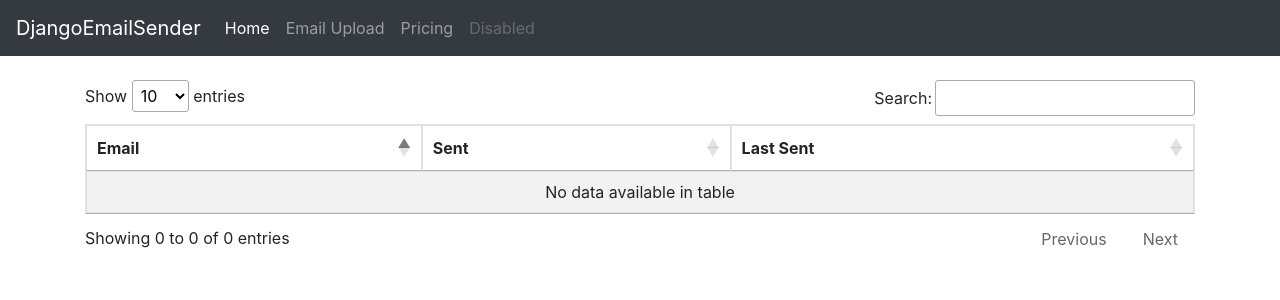
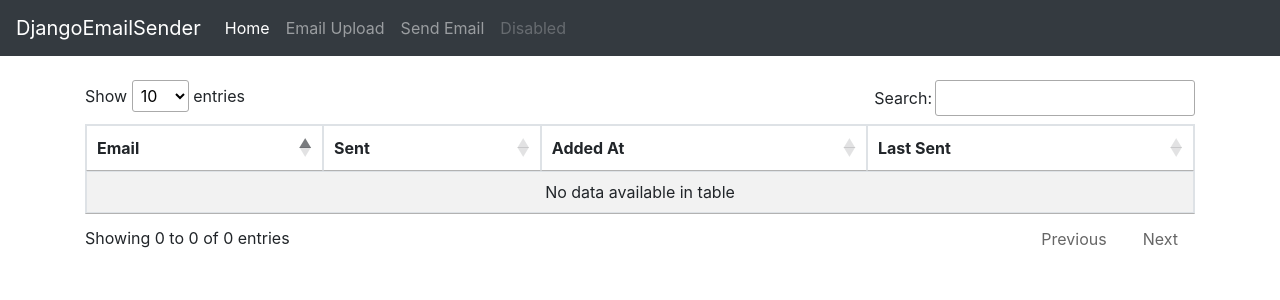
Before and after one commit to ArRosid/DjangoSendMail, a Django app: page / in a window 1280 px wide. Shown: the top 300 px of the page. Run offline with Django 3.2, Linux system fonts and the light colour scheme; data that the repository does not hold is empty; some libraries are stand-ins or nearby versions.

Commit message:
Added send email feature

```diff
--- a/send_mail/models.py
+++ b/send_mail/models.py
@@ -4,6 +4,7 @@ from django.db import models
 class EmailList(models.Model):
     email = models.EmailField(max_length=100, unique=True)
     send = models.BooleanField(default=False)
+    added_at = models.DateTimeField(auto_now_add=True)
     last_send = models.DateTimeField(null=True, blank=True)
 
     def __str__(self):
--- a/send_mail/urls.py
+++ b/send_mail/urls.py
@@ -4,5 +4,6 @@ from . import views
 
 urlpatterns = [
     path('', views.home, name='home'),
-    path('upload/', views.upload_email, name='upload_email')
+    path('upload/', views.upload_email, name='upload_email'),
+    path('send/', views.send_email, name='send_email')
 ]
--- a/send_mail/views.py
+++ b/send_mail/views.py
@@ -5,7 +5,8 @@ from . import models
 from . import utils
 
 def home(request):
-    email_list = models.EmailList.objects.all()
+    email_list = models.EmailList.objects.all().order_by('added_at')
+    print(email_list)
     context = {
         'email_list': email_list
     }
@@ -18,3 +19,11 @@ def upload_email(request):
         utils.handle_upload_email(email_file)
 
     return render(request, 'send_mail/email_upload.html')
+
+
+def send_email(request):
+    if request.method == 'POST':
+        number_of_email = request.POST['email_count']
+        utils.send_email(number_of_email)
+
+    return render(request, 'send_mail/send_email.html')
--- a/templates/base.html
+++ b/templates/base.html
@@ -21,7 +21,7 @@
         <div class="navbar-nav">
           <a class="nav-item nav-link active" href="{% url 'home' %}">Home <span class="sr-only">(current)</span></a>
           <a class="nav-item nav-link" href="{% url 'upload_email' %}">Email Upload</a>
-          <a class="nav-item nav-link" href="#">Pricing</a>
+          <a class="nav-item nav-link" href="{% url 'send_email' %}">Send Email</a>
           <a class="nav-item nav-link disabled" href="#" tabindex="-1" aria-disabled="true">Disabled</a>
         </div>
       </div>
--- a/templates/send_mail/email_upload.html
+++ b/templates/send_mail/email_upload.html
@@ -10,8 +10,4 @@
     <button type="submit">Upload</button>
   </form>
 
-  {% if uploaded_file_url %}
-    <p>File uploaded at: <a href="{{ uploaded_file_url }}">{{ uploaded_file_url }}</a></p>
-  {% endif %}
-
 {% endblock %}
--- a/templates/send_mail/home.html
+++ b/templates/send_mail/home.html
@@ -7,14 +7,17 @@
             <tr>
                 <th>Email</th>
                 <th>Sent</th>
+                <th>Added At</th>
                 <th>Last Sent</th>
+
             </tr>
         </thead>
         <tbody>
             {% for email in email_list %}
                 <tr>
                     <td>{{ email.email }}</td>
-                    <td>{{ emai.send }}</td>
+                    <td>{{ email.send }}</td>
+                    <td>{{ email.added_at }}</td>
                     <td>{{ email.last_send }}</td>
             {% endfor %}
         </tbody>
```
Also changed, not shown: send_mail/utils.py (+22 -0 lines), templates/send_mail/send_email.html (added, +13 -0 lines), send_mail/migrations/0005_emaillist_added_at.py (added).
